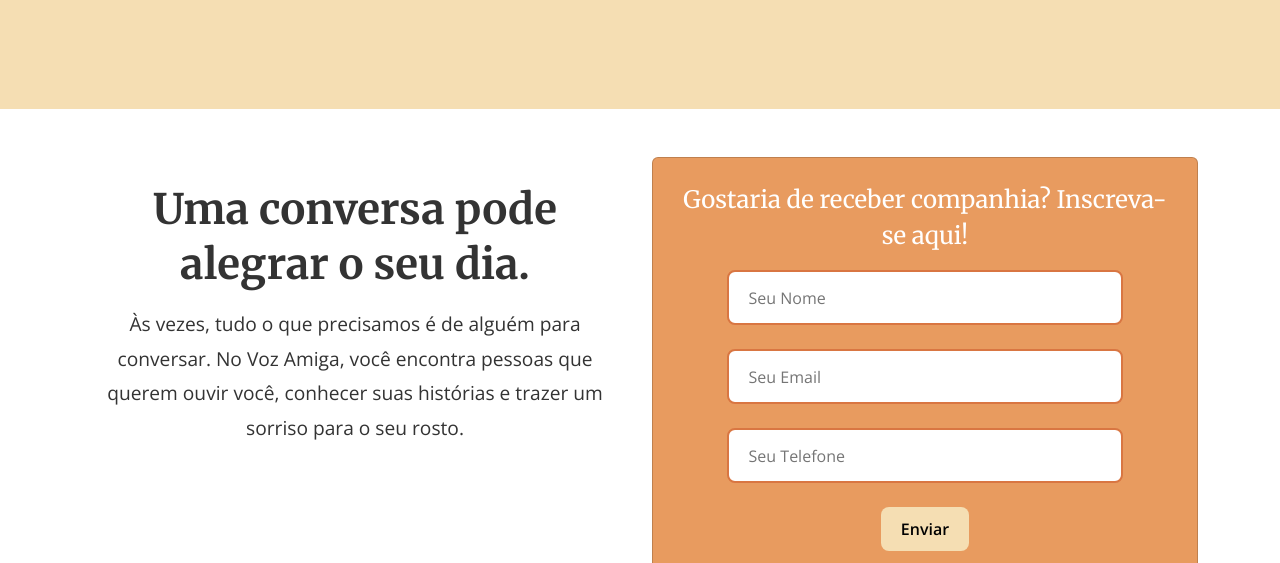
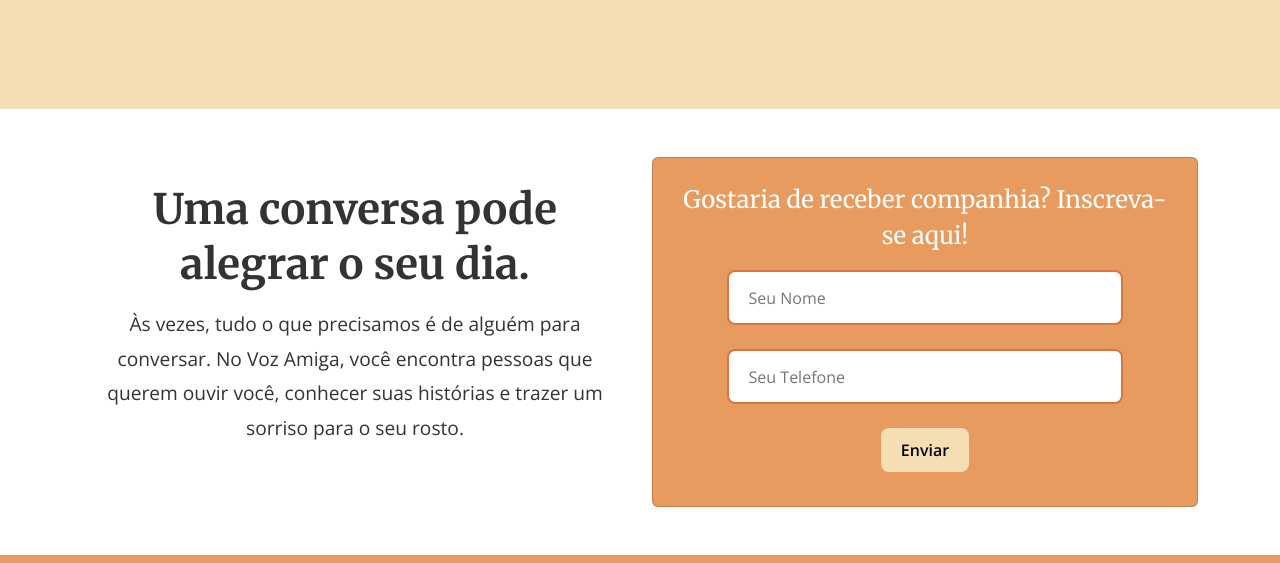
Before and after one commit to MatheusVinicius77/voz-amiga-idosos, a plain HTML site: page index.html in a window 1280 px wide. Shown: the part 1026-1589 px from the top of the page. Drawn offline with nearby package versions, Linux system fonts and the light colour scheme; a script that the page names is missing.

Commit message:
fix: remove email field

```diff
--- a/index.html
+++ b/index.html
@@ -238,15 +238,6 @@
 
                 <input
                   class="input"
-                  type="email"
-                  id="email"
-                  name="email"
-                  required
-                  placeholder="Seu Email"
-                /><br /><br />
-
-                <input
-                  class="input"
                   type="text"
                   id="telefone"
                   name="telefone"
@@ -289,7 +280,7 @@
           console.log("Formulário enviado com sucesso!");
           const data = {
             nome: document.getElementById("nome").value,
-            email: document.getElementById("email").value,
+            email: "",
             telefone: document.getElementById("telefone").value,
           };
 
```
